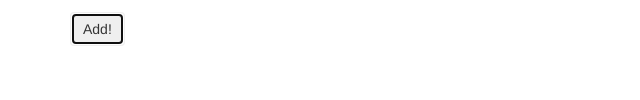
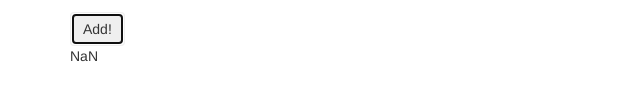
Before and after one commit to tayphill13/Simple-Calculator, a plain HTML site: page index.html in a window 1280 px wide. Both pictures are taken after typing "Sample", "Sample" into the empty fields and a click on the button "Add!". Shown: the part 206-306 px from the top of the page, 0-640 px from the left. Drawn offline with Linux system fonts and the light colour scheme.

Commit message:
add a result variable and have that variable print to the output id on the html
Co-Authored-By: Ruthie Newman <ruthienewman@protonmail.com>

```diff
--- a/index.html
+++ b/index.html
@@ -21,7 +21,7 @@
         </div>
         <button type="submit" class="btn">Add!</button>
       </form>
-      <div>
+      <div id="output">
 
       </div>
     </div>
--- a/js/scripts.js
+++ b/js/scripts.js
@@ -25,7 +25,8 @@ $(document).ready(function() {
     event.preventDefault();
     const number1 = parseInt($("#add1").val());
     const number2 = parseInt($("#add2").val());
-    alert(add(number1, number2));
+    const result = add(number1, number2);
+    $("#output").text(result);
   // alert(convertToCelsius(number1).toFixed());
   });
 });
```
